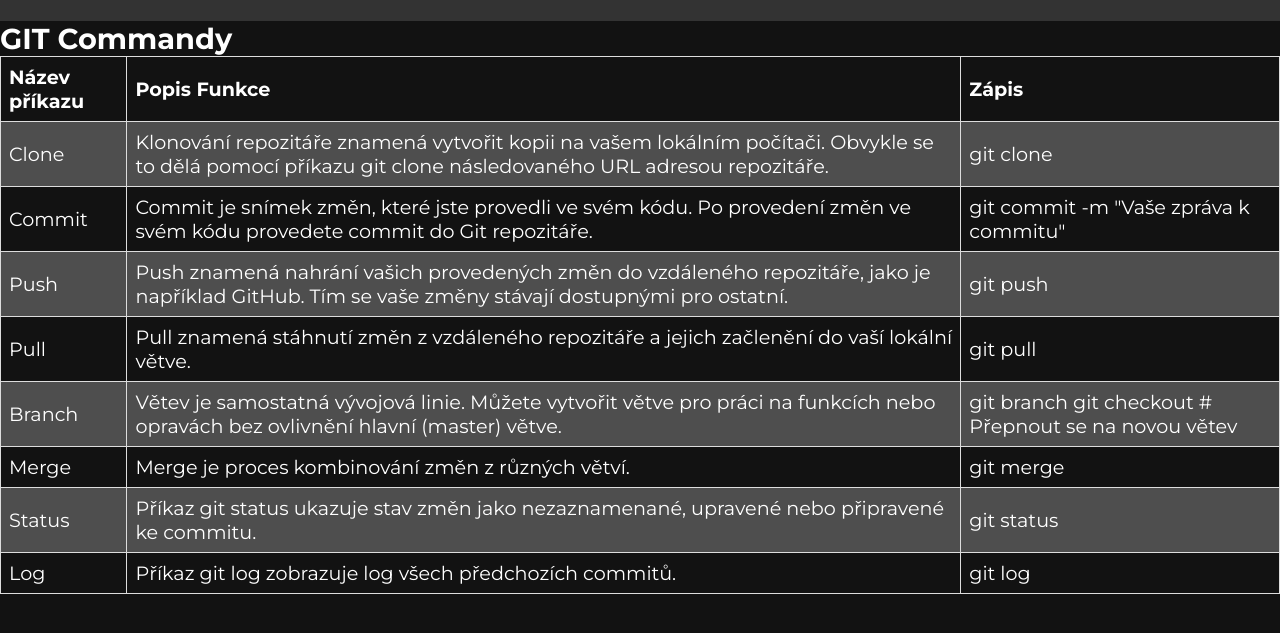
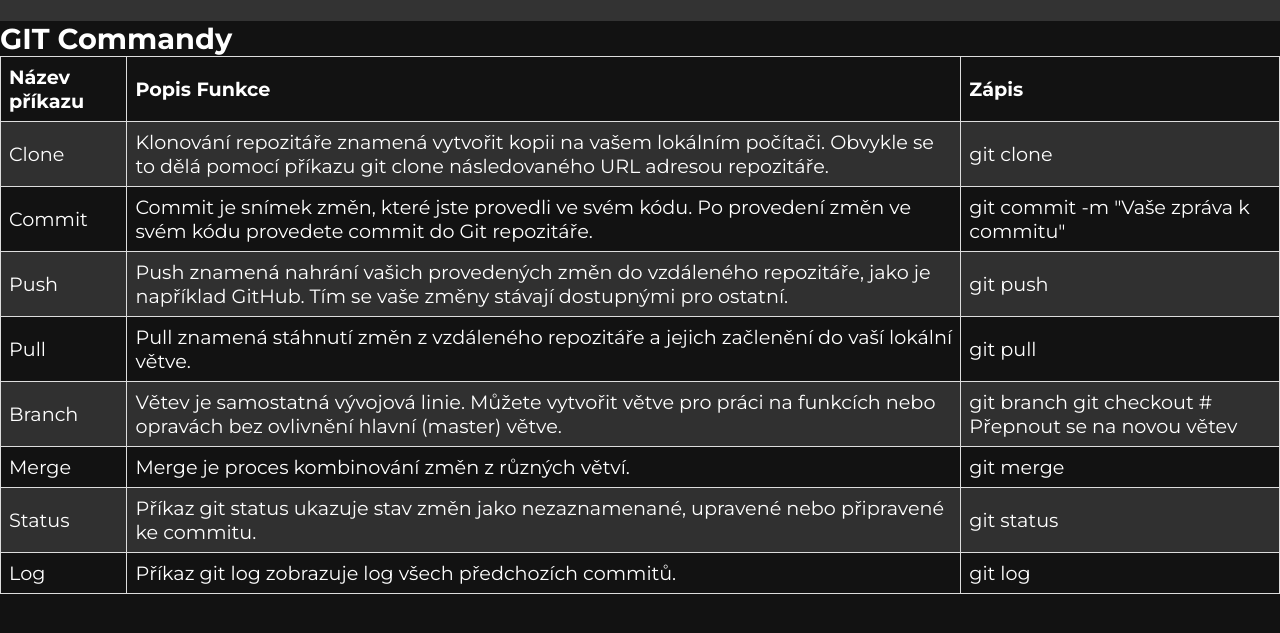
Before and after one commit to Flexiik/skolni-projekt-git, a plain HTML site: page index.html in a window 1280 px wide. Shown: the part 51-684 px from the top of the page. Drawn offline with Linux system fonts and the light colour scheme.

Commit message:
darker color

```diff
--- a/css/style.css
+++ b/css/style.css
@@ -45,5 +45,5 @@ th, td {
 }
 
 tr:nth-child(even) {
-    background-color: #4e4e4e;
+    background-color: #303030;
 }
```
